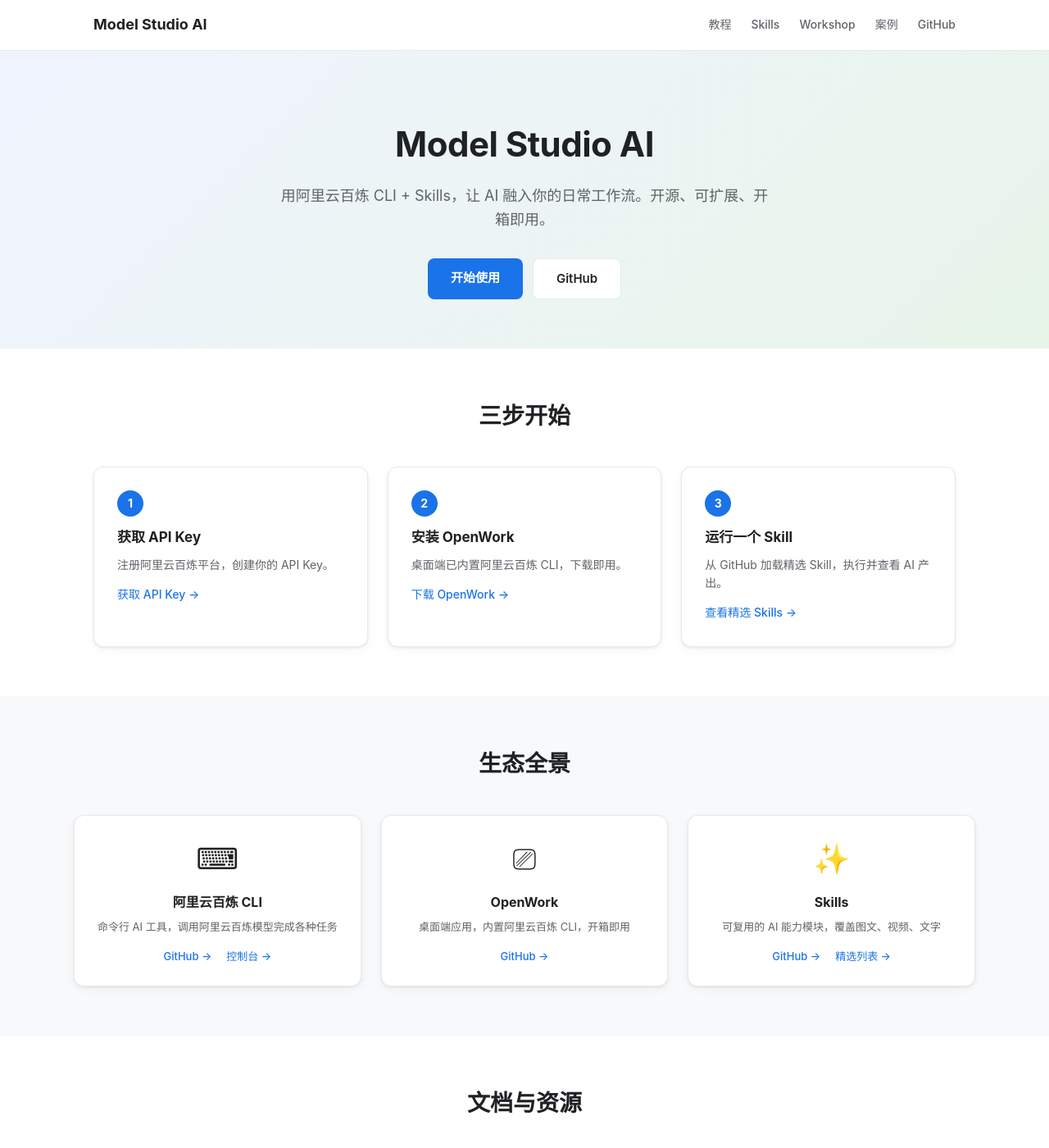
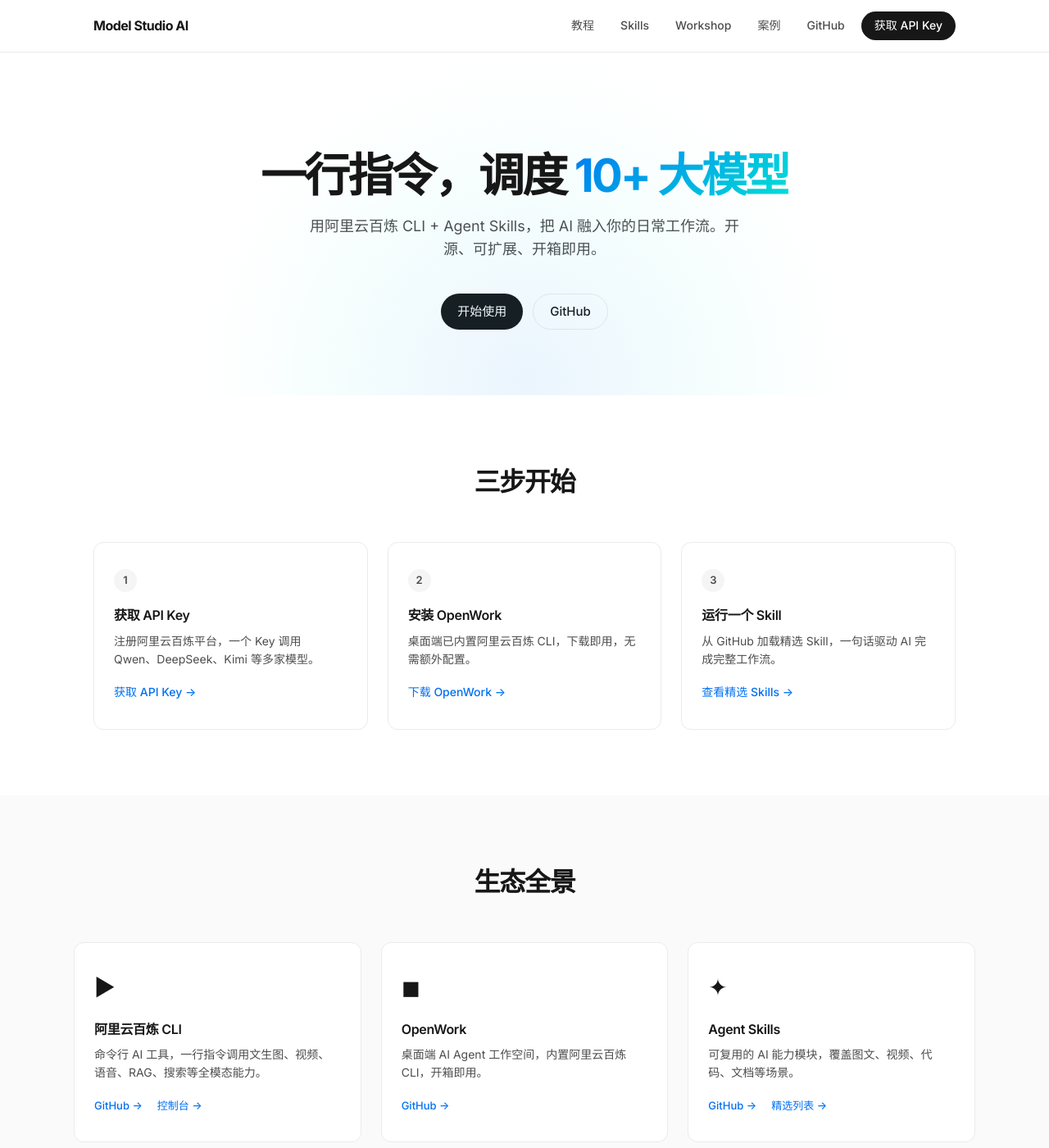
Before and after one commit to joeytoday/modelstudioai.github.io, a Jekyll site: the page built from index.md, in a window 1280 px wide and 1400 px high. Shown: the whole window at 82% size. Built offline with Jekyll 4.4.1, drawn with Linux system fonts in a browser that asks for light colours; some of the changed text lies outside the part shown.

Commit message:
style: apply Vercel design system to _layouts/home.html

```diff
--- a/_layouts/home.html
+++ b/_layouts/home.html
@@ -5,82 +5,109 @@
 <meta name="viewport" content="width=device-width, initial-scale=1.0">
 <title>{{ page.title | default: site.title }}</title>
 <meta name="description" content="{{ site.description }}">
+<link rel="preconnect" href="https://fonts.googleapis.com">
+<link rel="preconnect" href="https://fonts.gstatic.com" crossorigin>
+<link href="https://fonts.googleapis.com/css2?family=Inter:wght@400;500;600;700&family=JetBrains+Mono:wght@400;500&display=swap" rel="stylesheet">
 <style>
 :root {
-  --primary: #1a73e8;
-  --primary-dark: #1557b0;
-  --bg: #ffffff;
-  --bg-alt: #f8f9fa;
-  --text: #202124;
-  --text-secondary: #5f6368;
-  --border: #e8eaed;
-  --card-shadow: 0 1px 3px rgba(0,0,0,0.08), 0 4px 12px rgba(0,0,0,0.04);
+  --primary: #171717;
+  --on-primary: #ffffff;
+  --ink: #171717;
+  --body: #4d4d4d;
+  --mute: #888888;
+  --hairline: #ebebeb;
+  --canvas: #ffffff;
+  --canvas-soft: #fafafa;
+  --canvas-soft-2: #f5f5f5;
+  --link: #0070f3;
+  --link-deep: #0761d1;
+  --gradient-start: #007cf0;
+  --gradient-end: #00dfd8;
+  --gradient-preview-start: #7928ca;
+  --gradient-preview-end: #ff0080;
+  --gradient-ship-start: #ff4d4d;
+  --gradient-ship-end: #f9cb28;
+  --rounded-sm: 6px;
+  --rounded-md: 8px;
+  --rounded-lg: 12px;
+  --rounded-pill: 100px;
+  --font-sans: Inter, -apple-system, BlinkMacSystemFont, "PingFang SC", "Microsoft YaHei", sans-serif;
+  --font-mono: "JetBrains Mono", ui-monospace, SFMono-Regular, Menlo, monospace;
 }
 * { margin: 0; padding: 0; box-sizing: border-box; }
-body { font-family: -apple-system, BlinkMacSystemFont, "PingFang SC", "Microsoft YaHei", "Segoe UI", sans-serif; color: var(--text); line-height: 1.6; }
+body { font-family: var(--font-sans); color: var(--ink); line-height: 1.6; background: var(--canvas); }
 
 /* Nav */
-.nav { background: var(--bg); border-bottom: 1px solid var(--border); padding: 16px 0; position: sticky; top: 0; z-index: 100; }
-.nav-inner { max-width: 1100px; margin: 0 auto; padding: 0 24px; display: flex; align-items: center; justify-content: space-between; }
-.nav-logo { font-size: 18px; font-weight: 700; color: var(--text); text-decoration: none; }
-.nav-links { display: flex; gap: 24px; }
-.nav-links a { color: var(--text-secondary); text-decoration: none; font-size: 14px; font-weight: 500; }
-.nav-links a:hover { color: var(--primary); }
+.nav { background: var(--canvas); border-bottom: 1px solid var(--hairline); height: 64px; display: flex; align-items: center; position: sticky; top: 0; z-index: 100; backdrop-filter: blur(8px); background: rgba(255,255,255,0.8); }
+.nav-inner { max-width: 1100px; margin: 0 auto; padding: 0 24px; width: 100%; display: flex; align-items: center; justify-content: space-between; }
+.nav-logo { font-size: 16px; font-weight: 700; color: var(--ink); text-decoration: none; letter-spacing: -0.5px; }
+.nav-links { display: flex; gap: 8px; align-items: center; }
+.nav-links a { color: var(--body); text-decoration: none; font-size: 14px; font-weight: 500; padding: 6px 12px; border-radius: var(--rounded-pill); transition: background 0.15s, color 0.15s; }
+.nav-links a:hover { background: var(--canvas-soft-2); color: var(--ink); }
+.nav-cta { background: var(--primary) !important; color: var(--on-primary) !important; font-size: 14px !important; font-weight: 500; padding: 6px 16px !important; border-radius: var(--rounded-sm); }
+.nav-cta:hover { opacity: 0.9; background: var(--primary) !important; }
 
 /* Hero */
-.hero { padding: 80px 24px 60px; text-align: center; background: linear-gradient(135deg, #f0f4ff 0%, #e8f5e9 100%); }
-.hero h1 { font-size: 42px; font-weight: 700; margin-bottom: 16px; letter-spacing: -0.5px; }
-.hero p { font-size: 18px; color: var(--text-secondary); max-width: 600px; margin: 0 auto 32px; }
+.hero { padding: 120px 24px 80px; text-align: center; position: relative; overflow: hidden; }
+.hero::before { content: ''; position: absolute; top: 0; left: 50%; transform: translateX(-50%); width: 800px; height: 800px; background: radial-gradient(ellipse at center, rgba(0,124,240,0.08) 0%, rgba(0,223,216,0.04) 40%, transparent 70%); pointer-events: none; }
+.hero h1 { font-size: 56px; font-weight: 700; letter-spacing: -2.8px; line-height: 1.1; margin-bottom: 16px; position: relative; }
+.hero .gradient-text { background: linear-gradient(135deg, var(--gradient-start), var(--gradient-end)); -webkit-background-clip: text; -webkit-text-fill-color: transparent; background-clip: text; }
+.hero p { font-size: 18px; color: var(--body); max-width: 560px; margin: 0 auto 40px; line-height: 28px; }
 .hero-buttons { display: flex; gap: 12px; justify-content: center; flex-wrap: wrap; }
-.btn { display: inline-block; padding: 12px 28px; border-radius: 8px; text-decoration: none; font-weight: 600; font-size: 15px; transition: all 0.2s; }
-.btn-primary { background: var(--primary); color: #fff; }
-.btn-primary:hover { background: var(--primary-dark); transform: translateY(-1px); }
-.btn-secondary { background: var(--bg); color: var(--text); border: 1px solid var(--border); }
-.btn-secondary:hover { border-color: var(--primary); color: var(--primary); }
+.btn { display: inline-flex; align-items: center; height: 44px; padding: 0 20px; border-radius: var(--rounded-pill); text-decoration: none; font-weight: 500; font-size: 15px; transition: all 0.15s; border: none; cursor: pointer; }
+.btn-primary { background: var(--primary); color: var(--on-primary); }
+.btn-primary:hover { box-shadow: 0 4px 14px rgba(0,0,0,0.25); transform: translateY(-1px); }
+.btn-secondary { background: var(--canvas); color: var(--ink); border: 1px solid var(--hairline); }
+.btn-secondary:hover { border-color: var(--ink); }
 
 /* Steps */
-.steps { padding: 60px 24px; max-width: 1100px; margin: 0 auto; }
-.steps h2 { text-align: center; font-size: 28px; margin-bottom: 40px; }
+.steps { padding: 80px 24px; max-width: 1100px; margin: 0 auto; }
+.steps h2 { text-align: center; font-size: 32px; font-weight: 700; letter-spacing: -1.2px; margin-bottom: 48px; }
 .steps-grid { display: grid; grid-template-columns: repeat(3, 1fr); gap: 24px; }
-.step-card { background: var(--bg); border: 1px solid var(--border); border-radius: 12px; padding: 28px; box-shadow: var(--card-shadow); }
-.step-num { display: inline-block; width: 32px; height: 32px; background: var(--primary); color: #fff; border-radius: 50%; text-align: center; line-height: 32px; font-weight: 700; font-size: 14px; margin-bottom: 12px; }
-.step-card h3 { font-size: 17px; margin-bottom: 8px; }
-.step-card p { font-size: 14px; color: var(--text-secondary); margin-bottom: 12px; }
-.step-card a { color: var(--primary); text-decoration: none; font-size: 14px; font-weight: 500; }
+.step-card { background: var(--canvas); border: 1px solid var(--hairline); border-radius: var(--rounded-lg); padding: 32px 24px; transition: box-shadow 0.2s, border-color 0.2s; }
+.step-card:hover { border-color: transparent; box-shadow: 0 8px 30px rgba(0,0,0,0.08); }
+.step-num { display: inline-flex; align-items: center; justify-content: center; width: 28px; height: 28px; background: var(--canvas-soft-2); border-radius: 50%; font-size: 13px; font-weight: 600; color: var(--body); margin-bottom: 16px; }
+.step-card h3 { font-size: 16px; font-weight: 600; margin-bottom: 8px; letter-spacing: -0.3px; }
+.step-card p { font-size: 14px; color: var(--body); line-height: 22px; margin-bottom: 16px; }
+.step-card a { color: var(--link); text-decoration: none; font-size: 14px; font-weight: 500; }
 .step-card a:hover { text-decoration: underline; }
 
 /* Ecosystem */
-.ecosystem { padding: 60px 24px; background: var(--bg-alt); }
+.ecosystem { padding: 80px 24px; background: var(--canvas-soft); }
 .ecosystem-inner { max-width: 1100px; margin: 0 auto; }
-.ecosystem h2 { text-align: center; font-size: 28px; margin-bottom: 40px; }
+.ecosystem h2 { text-align: center; font-size: 32px; font-weight: 700; letter-spacing: -1.2px; margin-bottom: 48px; }
 .eco-grid { display: grid; grid-template-columns: repeat(3, 1fr); gap: 24px; }
-.eco-card { background: var(--bg); border: 1px solid var(--border); border-radius: 12px; padding: 24px; text-align: center; box-shadow: var(--card-shadow); transition: transform 0.2s; }
-.eco-card:hover { transform: translateY(-2px); }
-.eco-icon { font-size: 36px; margin-bottom: 12px; }
-.eco-card h3 { font-size: 16px; margin-bottom: 6px; }
-.eco-card p { font-size: 13px; color: var(--text-secondary); margin-bottom: 12px; }
-.eco-card a { color: var(--primary); text-decoration: none; font-size: 13px; font-weight: 500; }
+.eco-card { background: var(--canvas); border: 1px solid var(--hairline); border-radius: var(--rounded-lg); padding: 32px 24px; transition: box-shadow 0.2s, transform 0.2s; }
+.eco-card:hover { transform: translateY(-2px); box-shadow: 0 8px 30px rgba(0,0,0,0.08); }
+.eco-icon { font-size: 28px; margin-bottom: 16px; display: block; }
+.eco-card h3 { font-size: 16px; font-weight: 600; margin-bottom: 6px; letter-spacing: -0.3px; }
+.eco-card p { font-size: 14px; color: var(--body); line-height: 22px; margin-bottom: 16px; }
+.eco-card a { color: var(--link); text-decoration: none; font-size: 13px; font-weight: 500; }
+.eco-card a:hover { text-decoration: underline; }
 
 /* Docs links */
-.docs-section { padding: 60px 24px; max-width: 1100px; margin: 0 auto; }
-.docs-section h2 { text-align: center; font-size: 28px; margin-bottom: 40px; }
+.docs-section { padding: 80px 24px; max-width: 1100px; margin: 0 auto; }
+.docs-section h2 { text-align: center; font-size: 32px; font-weight: 700; letter-spacing: -1.2px; margin-bottom: 48px; }
 .docs-grid { display: grid; grid-template-columns: repeat(2, 1fr); gap: 16px; }
-.doc-link { display: flex; align-items: center; gap: 16px; padding: 20px; border: 1px solid var(--border); border-radius: 10px; text-decoration: none; color: var(--text); transition: all 0.2s; }
-.doc-link:hover { border-color: var(--primary); box-shadow: var(--card-shadow); }
-.doc-link-icon { font-size: 28px; flex-shrink: 0; }
-.doc-link h3 { font-size: 15px; margin-bottom: 2px; }
-.doc-link p { font-size: 13px; color: var(--text-secondary); }
+.doc-link { display: flex; align-items: center; gap: 16px; padding: 20px 24px; border: 1px solid var(--hairline); border-radius: var(--rounded-md); text-decoration: none; color: var(--ink); transition: all 0.15s; }
+.doc-link:hover { border-color: var(--ink); }
+.doc-link-icon { font-size: 24px; flex-shrink: 0; }
+.doc-link h3 { font-size: 15px; font-weight: 600; margin-bottom: 2px; letter-spacing: -0.2px; }
+.doc-link p { font-size: 13px; color: var(--body); }
 
 /* Footer */
-.footer { padding: 40px 24px; background: var(--text); color: #9aa0a6; text-align: center; font-size: 13px; }
-.footer a { color: #8ab4f8; text-decoration: none; }
+.footer { padding: 48px 24px; border-top: 1px solid var(--hairline); text-align: center; }
+.footer p { font-size: 13px; color: var(--mute); }
+.footer a { color: var(--body); text-decoration: none; }
+.footer a:hover { color: var(--ink); }
 
 /* Mobile */
 @media (max-width: 768px) {
-  .hero h1 { font-size: 28px; }
+  .hero h1 { font-size: 36px; letter-spacing: -1.8px; }
+  .hero { padding: 80px 24px 60px; }
   .steps-grid, .eco-grid { grid-template-columns: 1fr; }
   .docs-grid { grid-template-columns: 1fr; }
-  .nav-links { gap: 12px; }
+  .nav-links a:not(.nav-cta) { display: none; }
 }
 </style>
 </head>
@@ -94,17 +121,18 @@ body { font-family: -apple-system, BlinkMacSystemFont, "PingFang SC", "Microsoft
       <a href="/skills/">Skills</a>
       <a href="/workshop/">Workshop</a>
       <a href="/showcase/">案例</a>
-      <a href="https://github.com/ModelStudioAI" target="_blank">GitHub</a>
+      <a href="https://github.com/modelstudioai" target="_blank">GitHub</a>
+      <a href="{{ site.bailian_apikey_url }}" class="nav-cta" target="_blank">获取 API Key</a>
     </div>
   </div>
 </nav>
 
 <section class="hero">
-  <h1>Model Studio AI</h1>
-  <p>用阿里云百炼 CLI + Skills，让 AI 融入你的日常工作流。开源、可扩展、开箱即用。</p>
+  <h1>一行指令，调度 <span class="gradient-text">10+ 大模型</span></h1>
+  <p>用阿里云百炼 CLI + Agent Skills，把 AI 融入你的日常工作流。开源、可扩展、开箱即用。</p>
   <div class="hero-buttons">
     <a href="/guide/" class="btn btn-primary">开始使用</a>
-    <a href="https://github.com/ModelStudioAI" class="btn btn-secondary" target="_blank">GitHub</a>
+    <a href="https://github.com/modelstudioai" class="btn btn-secondary" target="_blank">GitHub</a>
   </div>
 </section>
 
@@ -114,19 +142,19 @@ body { font-family: -apple-system, BlinkMacSystemFont, "PingFang SC", "Microsoft
     <div class="step-card">
       <div class="step-num">1</div>
       <h3>获取 API Key</h3>
-      <p>注册阿里云百炼平台，创建你的 API Key。</p>
+      <p>注册阿里云百炼平台，一个 Key 调用 Qwen、DeepSeek、Kimi 等多家模型。</p>
       <a href="{{ site.bailian_apikey_url }}" target="_blank">获取 API Key &rarr;</a>
     </div>
     <div class="step-card">
       <div class="step-num">2</div>
       <h3>安装 OpenWork</h3>
-      <p>桌面端已内置阿里云百炼 CLI，下载即用。</p>
-      <a href="https://github.com/ModelStudioAI/openwork" target="_blank">下载 OpenWork &rarr;</a>
+      <p>桌面端已内置阿里云百炼 CLI，下载即用，无需额外配置。</p>
+      <a href="https://github.com/modelstudioai/openwork" target="_blank">下载 OpenWork &rarr;</a>
     </div>
     <div class="step-card">
       <div class="step-num">3</div>
       <h3>运行一个 Skill</h3>
-      <p>从 GitHub 加载精选 Skill，执行并查看 AI 产出。</p>
+      <p>从 GitHub 加载精选 Skill，一句话驱动 AI 完成完整工作流。</p>
       <a href="/skills/">查看精选 Skills &rarr;</a>
     </div>
   </div>
@@ -137,24 +165,24 @@ body { font-family: -apple-system, BlinkMacSystemFont, "PingFang SC", "Microsoft
     <h2>生态全景</h2>
     <div class="eco-grid">
       <div class="eco-card">
-        <div class="eco-icon">&#9000;</div>
+        <span class="eco-icon">&#9654;</span>
         <h3>阿里云百炼 CLI</h3>
-        <p>命令行 AI 工具，调用阿里云百炼模型完成各种任务</p>
-        <a href="https://github.com/ModelStudioAI/cli" target="_blank">GitHub &rarr;</a>
+        <p>命令行 AI 工具，一行指令调用文生图、视频、语音、RAG、搜索等全模态能力。</p>
+        <a href="https://github.com/modelstudioai/cli" target="_blank">GitHub &rarr;</a>
         &nbsp;&nbsp;
         <a href="{{ site.bailian_cli_url }}" target="_blank">控制台 &rarr;</a>
       </div>
       <div class="eco-card">
-        <div class="eco-icon">&#9114;</div>
+        <span class="eco-icon">&#9724;</span>
         <h3>OpenWork</h3>
-        <p>桌面端应用，内置阿里云百炼 CLI，开箱即用</p>
-        <a href="https://github.com/ModelStudioAI/openwork" target="_blank">GitHub &rarr;</a>
+        <p>桌面端 AI Agent 工作空间，内置阿里云百炼 CLI，开箱即用。</p>
+        <a href="https://github.com/modelstudioai/openwork" target="_blank">GitHub &rarr;</a>
       </div>
       <div class="eco-card">
-        <div class="eco-icon">&#10024;</div>
-        <h3>Skills</h3>
-        <p>可复用的 AI 能力模块，覆盖图文、视频、文字</p>
-        <a href="https://github.com/ModelStudioAI/skills" target="_blank">GitHub &rarr;</a>
+        <span class="eco-icon">&#10022;</span>
+        <h3>Agent Skills</h3>
+        <p>可复用的 AI 能力模块，覆盖图文、视频、代码、文档等场景。</p>
+        <a href="https://github.com/modelstudioai/skills" target="_blank">GitHub &rarr;</a>
         &nbsp;&nbsp;
         <a href="/skills/">精选列表 &rarr;</a>
       </div>
@@ -167,41 +195,30 @@ body { font-family: -apple-system, BlinkMacSystemFont, "PingFang SC", "Microsoft
   <div class="docs-grid">
     <a href="/guide/" class="doc-link">
       <div class="doc-link-icon">&#128214;</div>
-      <div>
-        <h3>完整教程</h3>
-        <p>从零跑通 OpenWork + CLI + Skills 全流程</p>
-      </div>
+      <div><h3>完整教程</h3><p>从零跑通 OpenWork + CLI + Skills 全流程</p></div>
     </a>
     <a href="/workshop/" class="doc-link">
       <div class="doc-link-icon">&#128187;</div>
-      <div>
-        <h3>Workshop 实验手册</h3>
-        <p>线下活动专属引导页，Step by Step 动手操作</p>
-      </div>
+      <div><h3>Workshop 实验手册</h3><p>线下活动专属引导页，Step by Step 动手</p></div>
     </a>
     <a href="/showcase/" class="doc-link">
       <div class="doc-link-icon">&#127942;</div>
-      <div>
-        <h3>用户案例</h3>
-        <p>社区成员的真实使用案例与实践分享</p>
-      </div>
+      <div><h3>用户案例</h3><p>社区成员的真实使用案例与实践分享</p></div>
     </a>
     <a href="/faq/" class="doc-link">
       <div class="doc-link-icon">&#10067;</div>
-      <div>
-        <h3>FAQ</h3>
-        <p>常见问题速查与踩坑记录</p>
-      </div>
+      <div><h3>FAQ</h3><p>常见问题速查与踩坑记录</p></div>
     </a>
   </div>
 </section>
 
 <footer class="footer">
-  <p>Model Studio AI &mdash; Open Source AI Agent &amp; Skills Ecosystem</p>
+  <p>Built with &hearts; by <a href="https://github.com/modelstudioai" target="_blank">Model Studio AI</a></p>
   <p style="margin-top:8px;">
-    <a href="https://github.com/ModelStudioAI" target="_blank">GitHub</a> &nbsp;|&nbsp;
-    <a href="/guide/">文档</a> &nbsp;|&nbsp;
-    <a href="/showcase/">社区</a>
+    <a href="https://github.com/modelstudioai" target="_blank">GitHub</a> &nbsp;&middot;&nbsp;
+    <a href="/guide/">文档</a> &nbsp;&middot;&nbsp;
+    <a href="/showcase/">社区</a> &nbsp;&middot;&nbsp;
+    <a href="{{ site.bailian_cli_url }}" target="_blank">阿里云百炼</a>
   </p>
 </footer>
 
```
